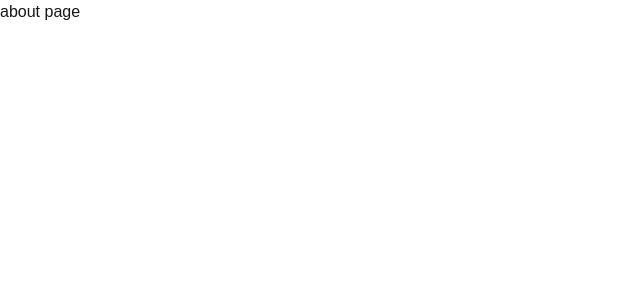
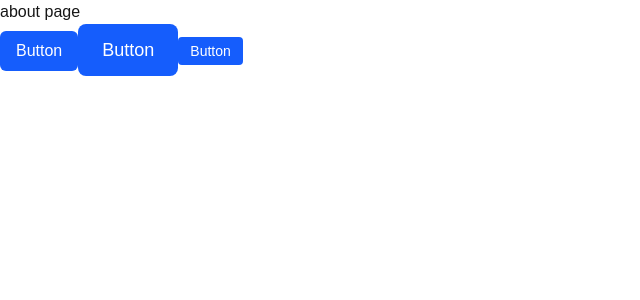
Before and after one commit to pitzee/alx-project-0x02-setup, a Next.js app in the folder alx-project-0x02/: page /about in a window 1280 px wide. Shown: the top 300 px of the page, without its empty margins (0-640 px from the left). Built offline with nearby package versions, Linux system fonts and the light colour scheme.

Commit message:
Create and Use a Button Component

```diff
--- /dev/null
+++ b/alx-project-0x02/components/common/Button.tsx
@@ -0,0 +1,19 @@
+import { type ButtonProps } from "@/interfaces";
+import React from "react";
+const sizeClasses = {
+  small: "px-3 py-1 text-sm",
+  medium: "px-4 py-2 text-base",
+  large: "px-6 py-3 text-lg",
+};
+
+const Button: React.FC<ButtonProps> = ({ size, shape }) => {
+  return (
+    <button
+      className={`bg-blue-600 text-white ${sizeClasses[size]} ${shape} hover:bg-blue-700 transition`}
+    >
+      Button
+    </button>
+  );
+};
+
+export default Button;
--- a/alx-project-0x02/interfaces/index.ts
+++ b/alx-project-0x02/interfaces/index.ts
@@ -2,3 +2,8 @@
   title: string;
   content: string;
 }
+
+export interface ButtonProps {
+  size: "small" | "medium" | "large";
+  shape: "rounded-sm" | "rounded-md" | "rounded-lg";
+}
--- a/alx-project-0x02/pages/about.tsx
+++ b/alx-project-0x02/pages/about.tsx
@@ -1,9 +1,13 @@
+import Button from "@/components/common/Button";
 import React from "react";
 
 const about = () => {
   return (
     <div>
       <h1>about page</h1>
+      <Button size="medium" shape="rounded-md" />
+      <Button size="large" shape="rounded-lg" />
+      <Button size="small" shape="rounded-sm" />
     </div>
   );
 };
```
